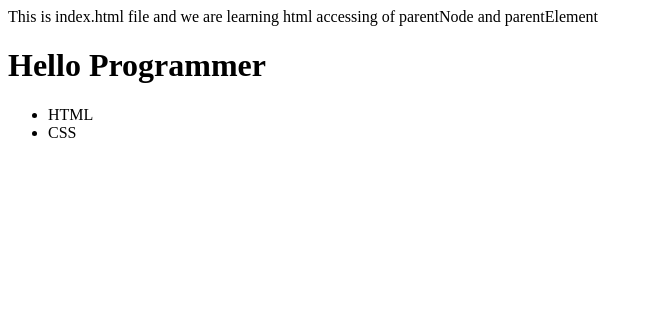
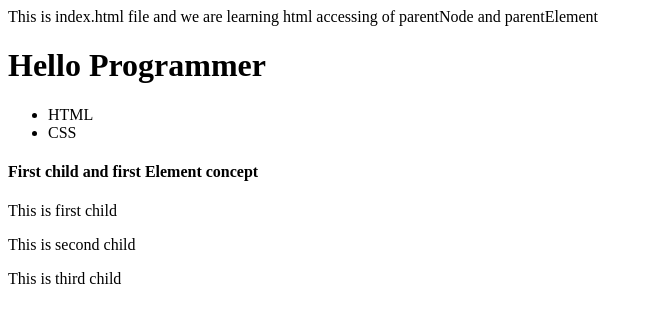
Before and after one commit to Nischal46/Javascript_DSA, a website: page Dom_manipulation/Project1/index.html in a window 1280 px wide. Shown: the whole page, without its empty margins (0-653 px from the left). Drawn offline with Linux system fonts and the light colour scheme.

Commit message:
dom firstchild, firstelementchild and lastelementchild concept done

```diff
--- a/Dom_manipulation/Project1/index.html
+++ b/Dom_manipulation/Project1/index.html
@@ -12,14 +12,31 @@
         <li>HTML</li>
         <li>CSS</li>
     </ul>
+
+    <h4>First child and first Element concept</h4>
+    <div id="child">
+        <p>This is first child</p>
+        <p>This is second child</p>
+        <p>This is third child</p>
+    </div>
 </body>
 
 <script>
-    let targeting_document = document.querySelector('li');
-    console.log(targeting_document.parentNode);
+    // let targeting_document = document.querySelector('li');
+    // console.log(targeting_document.parentNode);
 
-    let targeting_children = document.querySelector('ul');
-    console.log(targeting_children.children); //only target actual children tag
+    // let targeting_children = document.querySelector('ul');
+    // console.log(targeting_children.children); //only target actual children tag
+
+    let firstchild = document.getElementById('child');
+
+    console.log('Getting element as first child is ', firstchild.firstChild);
+    console.log('Getting element as first element is ', firstchild.firstElementChild);
+
+    console.log('Getting element as last child is ', firstchild.lastElementChild);
+
+
+
 
 </script>
 </html>
```
